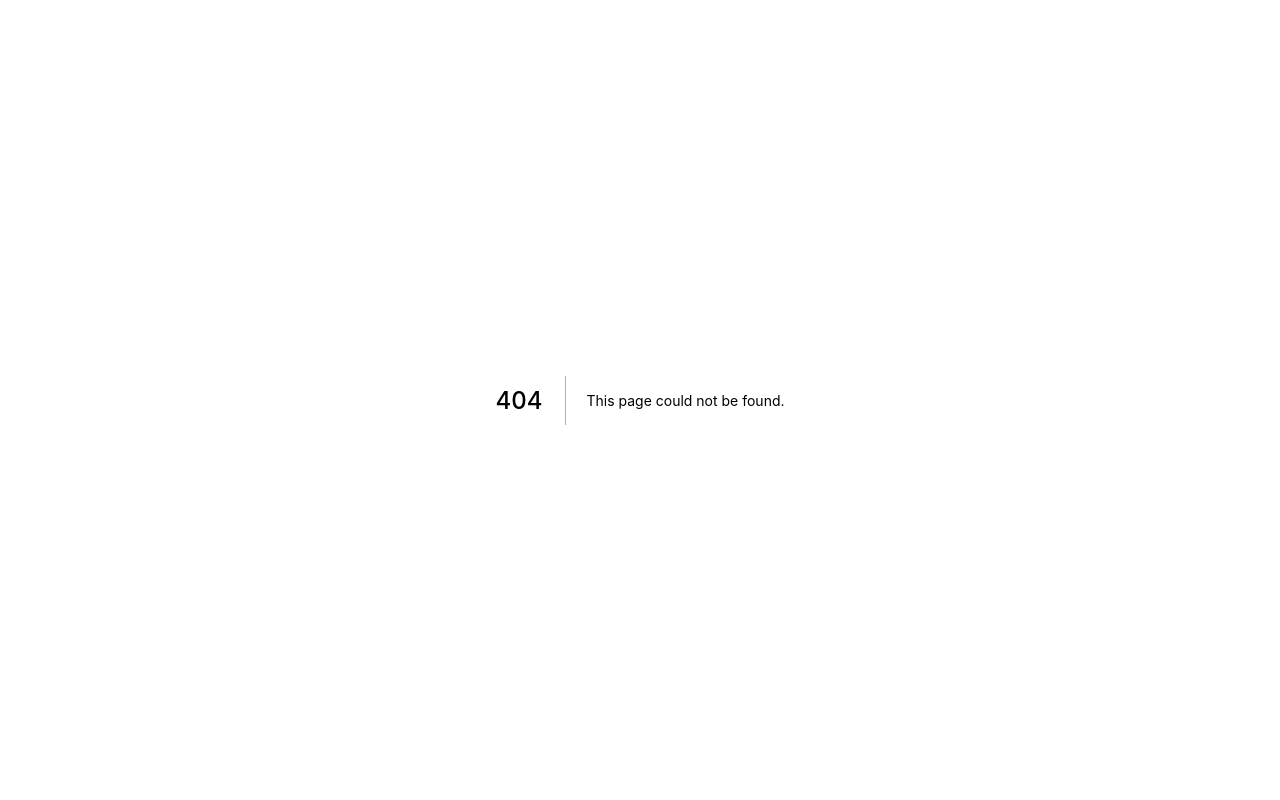
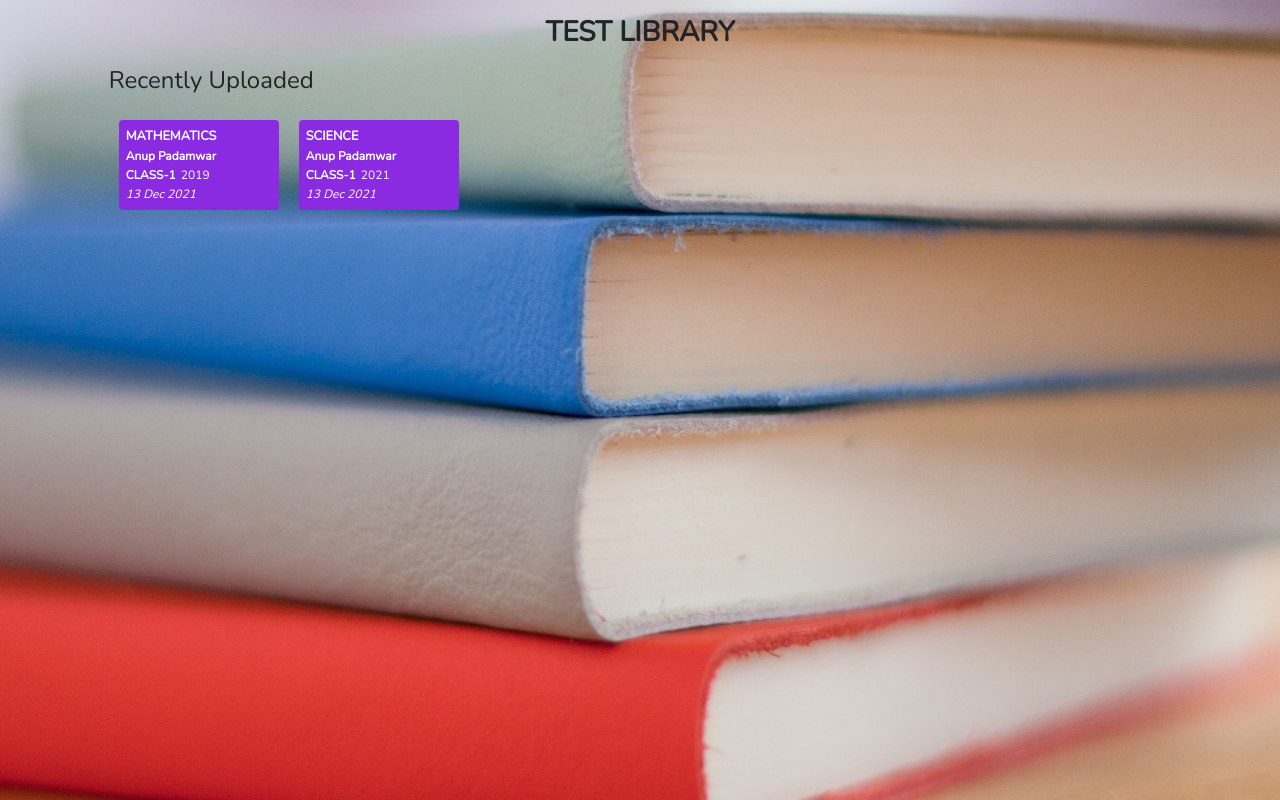
Before and after one commit to Paddybaba/thequestionmark, a Next.js app: page /test/testLibrary in a window 1280 px wide. Before the commit this address had no page. Built offline with nearby package versions, Linux system fonts and the light colour scheme.

Commit message:
adding studentOptions

```diff
--- a/pages/login/loginStudent.js
+++ b/pages/login/loginStudent.js
@@ -36,7 +36,7 @@ const loginPage = (props) => {
       } else {
         props.userLoginHandler(student);
         setSpinner(false);
-        router.replace("/test/selectTest");
+        router.replace("/options/studentOptions");
       }
     } catch (err) {
       setSpinner(false);
--- /dev/null
+++ b/pages/test/testLibrary.js
@@ -0,0 +1,38 @@
+import React from "react";
+import TestLibComp from "../../src/components/testLibComp";
+const testLibrary = () => {
+  return (
+    <>
+      <div className="container-fluid gx-0">
+        <div className="row">
+          <div className="col-10 mx-auto">
+            <h3 className="text-center mt-3 fw-bold text-uppercase">
+              Test Library
+            </h3>
+            <div>
+              <h4 className="my-3">Recently Uploaded</h4>
+              <div className="recent-tests">
+                <TestLibComp
+                  subject="Mathematics"
+                  author="Anup Padamwar"
+                  standard="Class-1"
+                  year="2019"
+                  published="13 Dec 2021"
+                />
+                <TestLibComp
+                  subject="Science"
+                  author="Anup Padamwar"
+                  standard="Class-1"
+                  year="2021"
+                  published="13 Dec 2021"
+                />
+              </div>
+            </div>
+          </div>
+        </div>
+      </div>
+    </>
+  );
+};
+
+export default testLibrary;
--- a/src/components/PopModal.js
+++ b/src/components/PopModal.js
@@ -28,7 +28,7 @@ function PopModal(props) {
       </Modal.Body>
       <Modal.Footer>
         <Button
-          onClick={() => router.replace("/test/selectTest")}
+          onClick={() => router.replace("/options/studentOptions")}
           style={{ alignSelf: "left" }}
         >
           Finish Test
--- a/src/components/mycss.css
+++ b/src/components/mycss.css
@@ -372,3 +372,49 @@ li {
   margin-top: 1em;
   margin-left: 1em;
 }
+
+/* ////////// TEST LIBRARY */
+.recent-tests {
+  display: flex;
+}
+
+.test-lib-comp {
+  display: flex;
+  flex-direction: column;
+  width: 160px;
+  height: 90px;
+  background-color: blueviolet;
+  color: white;
+  padding: 5px;
+  margin: 10px;
+  border-radius: 4px;
+  line-height: 1.2em;
+  border: 2px solid blueviolet;
+  transition: 300ms all ease;
+}
+.test-lib-comp:hover {
+  cursor: pointer;
+  border: 2px solid white;
+}
+.lib-subject {
+  font-weight: bold;
+  text-transform: uppercase;
+  font-size: 0.8em;
+}
+.lib-author {
+  font-weight: bolder;
+  font-size: 0.75em;
+}
+.lib-standard {
+  font-size: 0.75em;
+  font-weight: bolder;
+  text-transform: uppercase;
+}
+.lib-year {
+  margin-left: 5px;
+  font-size: 0.75em;
+}
+.lib-published {
+  font-size: 0.75em;
+  font-style: italic;
+}
--- /dev/null
+++ b/src/components/testLibComp.js
@@ -0,0 +1,51 @@
+import React from "react";
+import { connect } from "react-redux";
+import { selectOptions, setQuestions } from "../../redux/actions";
+import axios from "axios";
+import path from "../../pages/api/mypaths";
+import router from "next/router";
+const TestLibComp = (props) => {
+  const { subject, author, standard, year, published } = props;
+
+  async function onComponentClick() {
+    const options = {
+      subject,
+      author,
+      year,
+      standard,
+    };
+    try {
+      props.selectOptionsHandler(options);
+      const response = await axios.post(`${path}/getquest`, options);
+      const questions = await response.data;
+      if (questions.length > 0) {
+        props.setQuestionsHandler(questions);
+        router.push("/test/start_test");
+      } else {
+        alert("No tests available");
+      }
+    } catch (err) {
+      console.log(err.message);
+    }
+  }
+  return (
+    <div className="test-lib-comp" onClick={() => onComponentClick()}>
+      <div className="lib-subject">{subject}</div>
+      <div className="lib-author">{author}</div>
+      <div className="d-flex">
+        <div className="lib-standard">{standard}</div>
+        <div className="lib-year">{year}</div>
+      </div>
+      <div className="lib-published">{published}</div>
+    </div>
+  );
+};
+
+const mdtp = (dispatch) => ({
+  selectOptionsHandler: (options) => dispatch(selectOptions(options)),
+  setQuestionsHandler: (questions) => dispatch(setQuestions(questions)),
+});
+const mstp = (state) => ({
+  student: state.studentReducer,
+});
+export default connect(mstp, mdtp)(TestLibComp);
```
Also changed, not shown: pages/options/studentOptions.js (added, +56 -0 lines), pages/question/addQuestion2.js (+3 -7 lines), pages/test/result_page.js (+1 -1 lines).
